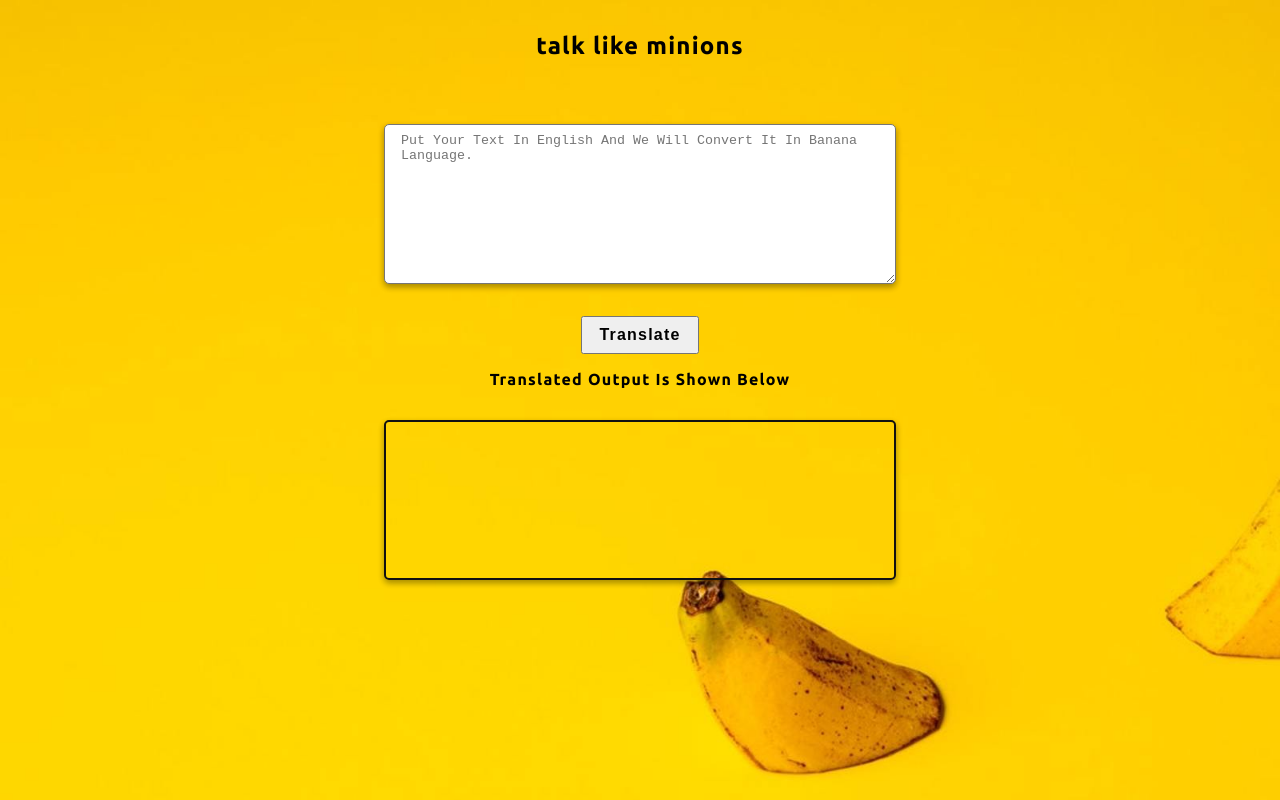
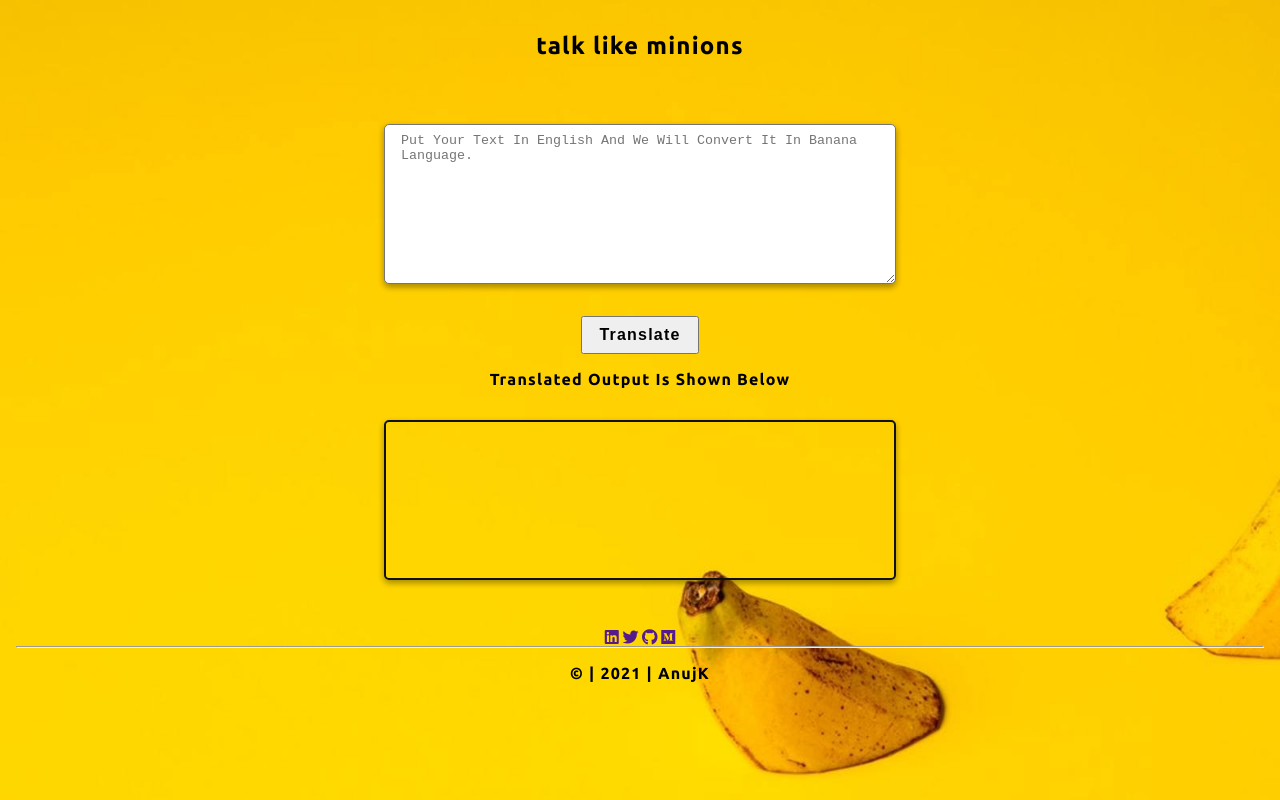
Before and after one commit to anuj-kumary/TalkBanana-markSix, a plain HTML site: page index.html in a window 1280 px wide. Drawn offline with Linux system fonts and the light colour scheme.

Commit message:
feat : footer

```diff
--- a/index.html
+++ b/index.html
@@ -7,6 +7,7 @@
     <meta name="viewport" content="width=device-width, initial-scale=1.0">
     <title>Talk Banana</title>
     <link rel="stylesheet" href="style.css">
+    <link rel="stylesheet" href="https://cdnjs.cloudflare.com/ajax/libs/font-awesome/5.10.0/css/all.min.css" integrity="sha512-PgQMlq+nqFLV4ylk1gwUOgm6CtIIXkKwaIHp/PAIWHzig/lKZSEGKEysh0TCVbHJXCLN7WetD8TFecIky75ZfQ==" crossorigin="anonymous" referrerpolicy="no-referrer" />
 </head>
 
 <body>
@@ -16,6 +17,14 @@
     <button id="btn-translate">Translate</button>
     <p>translated output is shown below</p>
     <div class="output"></div>
+    <footer>
+        <a href=""><i class="fab fa-linkedin"></i></a>
+        <a href=""><i class="fab fa-twitter"></i></a>
+        <a href=""><i class="fab fa-github"></i></a>
+        <a href=""><i class="fab fa-medium"></i></a>
+        <hr>
+       <p> © | 2021 | anujK</p>
+    </footer>
     <script src="index.js"></script>
 </body>
 
--- a/style.css
+++ b/style.css
@@ -49,7 +49,12 @@ p {
   border-radius: 5px;
   box-shadow: rgba(0, 0, 0, 0.16) 0px 3px 6px, rgba(0, 0, 0, 0.23) 0px 3px 6px;
 }
-
+footer{
+  width: 100%;
+  height: 15vh;
+  text-align: center;
+  padding: 1rem;
+}
 
 @media (max-width:700px){
     textarea,.output{
```
